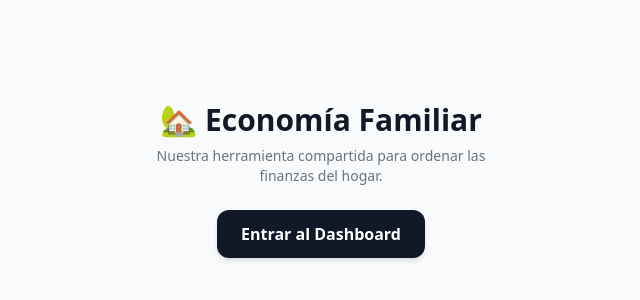
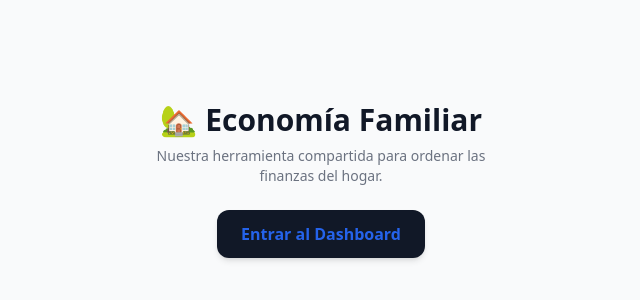
Before and after one commit to SoyEduinRodriguez/EconomiaFamiliar, a Next.js app: page / in a window 1280 px wide. Shown: the part 220-520 px from the top of the page, without its empty margins (319-959 px from the left). Built offline with nearby package versions, Linux system fonts and the light colour scheme.

Commit message:
Enhance global styles for body and anchor elements
Added styles for html and body elements, including background color and font family. Updated anchor tags with color and text decoration styles.

```diff
--- a/src/styles/globals.css
+++ b/src/styles/globals.css
@@ -2,6 +2,13 @@
 @tailwind components;
 @tailwind utilities;
 
-body {
-  background-color: #f9fafb; /* Fondo gris claro limpio */
+/* Reglas de prueba para forzar renderizado básico */
+html, body {
+  background-color: #f9fafb !important;
+  font-family: ui-sans-serif, system-ui, -apple-system, BlinkMacSystemFont, "Segoe UI", Roboto, "Helvetica Neue", Arial, sans-serif !important;
 }
+
+a {
+  color: #2563eb !important;
+  text-decoration: none !important;
+}
```
